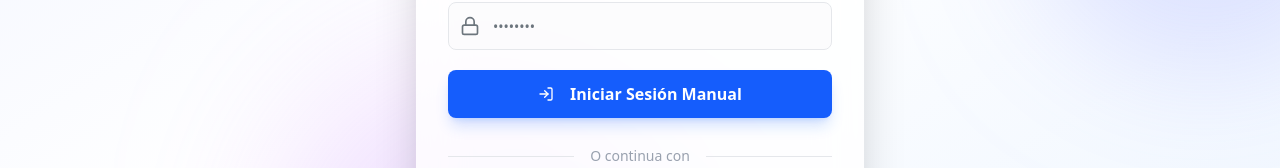
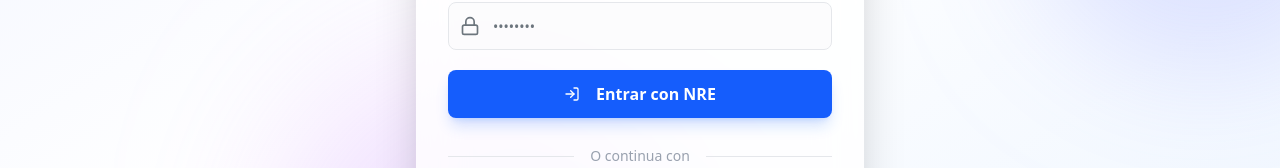
Before and after one commit to Josegrcia02/Intercambio_de_productos_frontend, a React (Vite) app: page /login in a window 1280 px wide. Shown: the part 468-636 px from the top of the page. Built offline with nearby package versions, Linux system fonts and the light colour scheme; no server answers.

Commit message:
Cambio de texto

```diff
--- a/src/pages/LoginPage.jsx
+++ b/src/pages/LoginPage.jsx
@@ -124,7 +124,7 @@ const LoginPage = () => {
               ) : (
                 <>
                   <LogIn className="mr-2 h-5 w-5" />
-                  Iniciar Sesión Manual
+                  Entrar con NRE
                 </>
               )}
             </Button>
```
